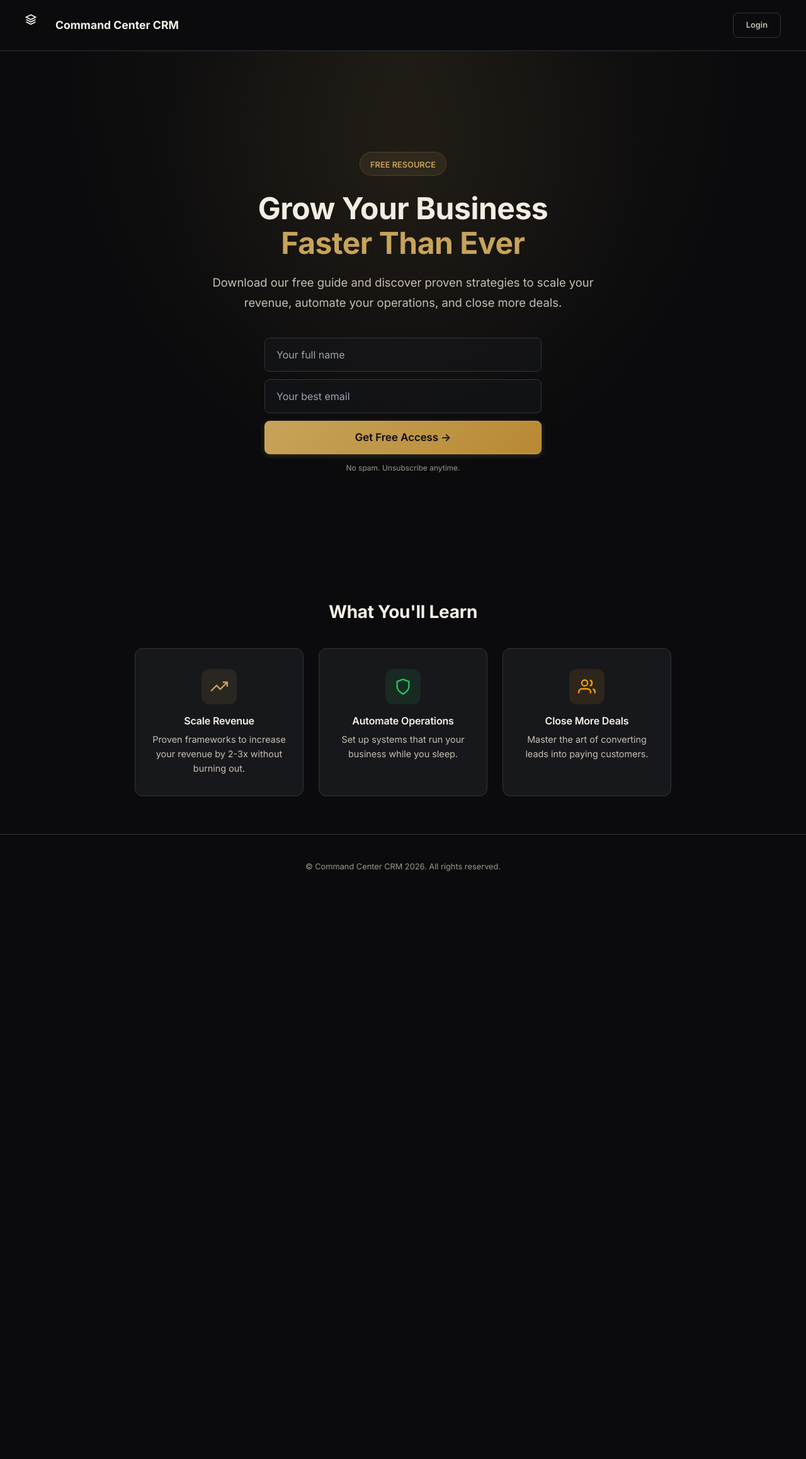
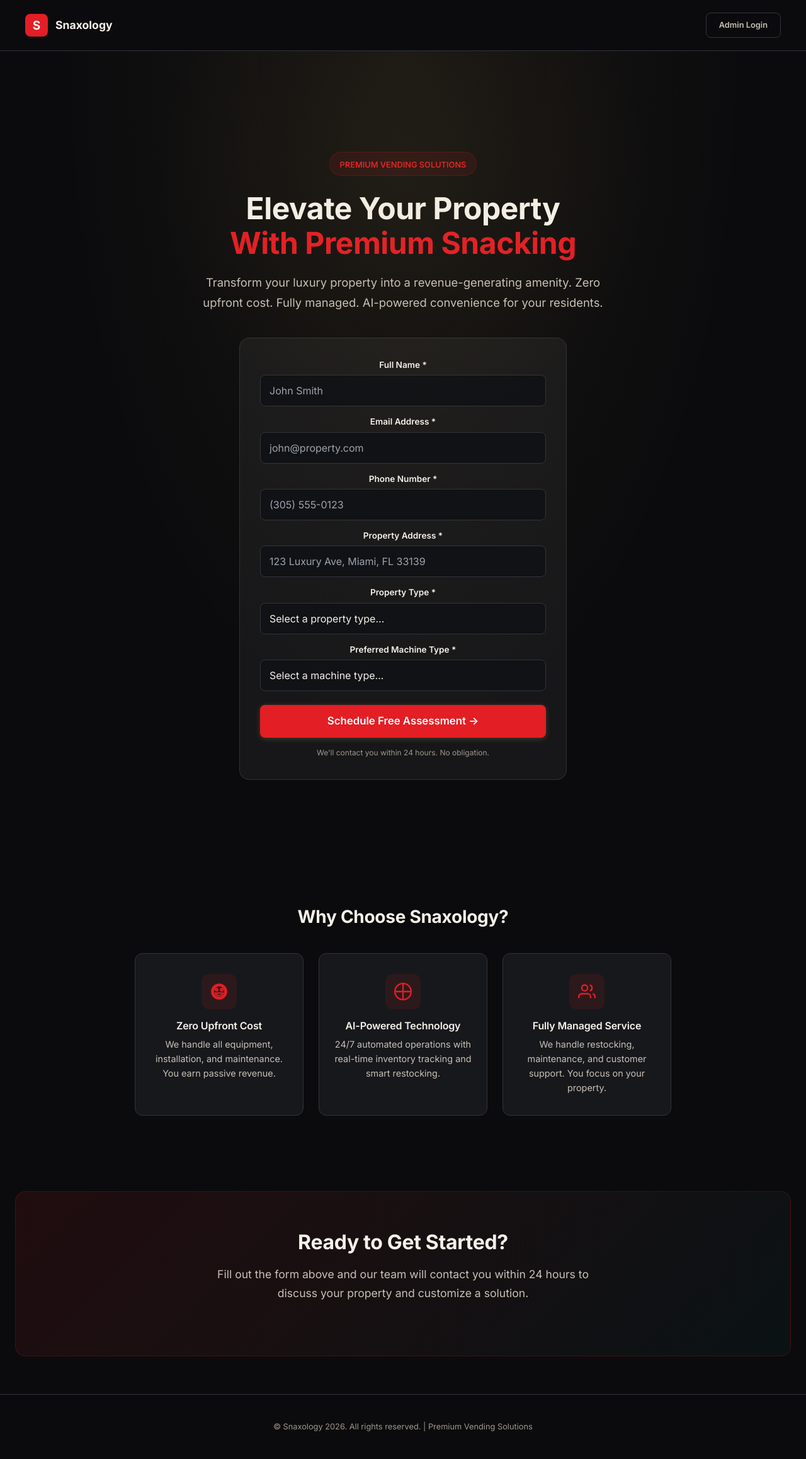
Before and after one commit to CCC1031/CRM, a Flask app: page /lp in a window 1280 px wide. Shown: the whole page at 63% size. Before the commit the page ends 1383 px from the top, so only its background shows below. Run offline with Flask 3, Linux system fonts and the light colour scheme; some libraries are stand-ins or nearby versions.

Commit message:
Customize landing page with Snaxology branding and property manager lead capture form

```diff
--- a/templates/public/landing.html
+++ b/templates/public/landing.html
@@ -1,78 +1,133 @@
 {% extends "base.html" %}
 
-{% block title %}{{ business_name }} - Get Your Free Guide{% endblock %}
+{% block title %}{{ business_name }} - Premium Vending Solutions for Luxury Properties{% endblock %}
 
 {% block body %}
 <div style="background: var(--bg-primary); min-height: 100vh;">
     <!-- Nav -->
     <nav style="padding: 20px 40px; display: flex; justify-content: space-between; align-items: center; border-bottom: 1px solid var(--border);">
         <div style="display: flex; align-items: center; gap: 12px;">
-            <div class="brand-icon" style="width: 36px; height: 36px;">
-                <svg width="18" height="18" viewBox="0 0 24 24" fill="none" stroke="currentColor" stroke-width="2.5"><path d="M12 2L2 7l10 5 10-5-10-5z"/><path d="M2 17l10 5 10-5"/><path d="M2 12l10 5 10-5"/></svg>
+            <div style="width: 36px; height: 36px; background: #E31E24; border-radius: 8px; display: flex; align-items: center; justify-content: center;">
+                <span style="color: white; font-weight: 700; font-size: 1.2rem;">S</span>
             </div>
-            <span style="font-weight: 700; color: var(--text-primary); font-size: 1.1rem;">{{ business_name }}</span>
+            <span style="font-weight: 700; color: var(--text-primary); font-size: 1.1rem;">Snaxology</span>
         </div>
-        <a href="/admin/login" class="btn btn-outline" style="font-size: 0.8rem;">Login</a>
+        <a href="/admin/login" class="btn btn-outline" style="font-size: 0.8rem;">Admin Login</a>
     </nav>
 
     <!-- Hero -->
     <section class="hero-section">
-        <div style="max-width: 680px; margin: 0 auto; text-align: center; padding: 80px 24px 60px;">
-            <div style="display: inline-block; background: var(--gold-tint); border: 1px solid rgba(199,163,90,0.2); border-radius: 20px; padding: 6px 16px; margin-bottom: 24px;">
-                <span style="color: var(--gold); font-size: 0.8rem; font-weight: 600;">FREE RESOURCE</span>
+        <div style="max-width: 720px; margin: 0 auto; text-align: center; padding: 80px 24px 60px;">
+            <div style="display: inline-block; background: rgba(227, 30, 36, 0.1); border: 1px solid rgba(227, 30, 36, 0.2); border-radius: 20px; padding: 6px 16px; margin-bottom: 24px;">
+                <span style="color: #E31E24; font-size: 0.8rem; font-weight: 600;">PREMIUM VENDING SOLUTIONS</span>
             </div>
             <h1 style="font-size: 3rem; font-weight: 700; color: var(--text-primary); line-height: 1.15; margin-bottom: 20px;">
-                Grow Your Business<br><span style="color: var(--gold);">Faster Than Ever</span>
+                Elevate Your Property<br><span style="color: #E31E24;">With Premium Snacking</span>
             </h1>
             <p style="font-size: 1.15rem; color: var(--text-muted); line-height: 1.7; margin-bottom: 40px;">
-                Download our free guide and discover proven strategies to scale your revenue, automate your operations, and close more deals.
+                Transform your luxury property into a revenue-generating amenity. Zero upfront cost. Fully managed. AI-powered convenience for your residents.
             </p>
 
             <!-- Capture Form -->
-            <form method="POST" action="/lp/submit" style="max-width: 440px; margin: 0 auto;">
-                <div style="display: flex; flex-direction: column; gap: 12px;">
-                    <input type="text" name="name" placeholder="Your full name" required style="padding: 14px 18px; font-size: 1rem;">
-                    <input type="email" name="email" placeholder="Your best email" required style="padding: 14px 18px; font-size: 1rem;">
-                    <button type="submit" class="btn btn-primary" style="padding: 14px 24px; font-size: 1.05rem; font-weight: 600;">
-                        Get Free Access →
+            <form method="POST" action="/lp/submit" style="max-width: 520px; margin: 0 auto; background: rgba(255,255,255,0.05); padding: 32px; border-radius: 16px; border: 1px solid rgba(255,255,255,0.1);">
+                <div style="display: flex; flex-direction: column; gap: 14px;">
+                    <!-- Name -->
+                    <div>
+                        <label style="display: block; font-size: 0.85rem; font-weight: 600; color: var(--text-primary); margin-bottom: 6px;">Full Name *</label>
+                        <input type="text" name="name" placeholder="John Smith" required style="width: 100%; padding: 12px 14px; font-size: 1rem; border: 1px solid var(--border); border-radius: 8px; background: var(--bg-secondary); color: var(--text-primary); box-sizing: border-box;">
+                    </div>
+
+                    <!-- Email -->
+                    <div>
+                        <label style="display: block; font-size: 0.85rem; font-weight: 600; color: var(--text-primary); margin-bottom: 6px;">Email Address *</label>
+                        <input type="email" name="email" placeholder="john@property.com" required style="width: 100%; padding: 12px 14px; font-size: 1rem; border: 1px solid var(--border); border-radius: 8px; background: var(--bg-secondary); color: var(--text-primary); box-sizing: border-box;">
+                    </div>
+
+                    <!-- Phone -->
+                    <div>
+                        <label style="display: block; font-size: 0.85rem; font-weight: 600; color: var(--text-primary); margin-bottom: 6px;">Phone Number *</label>
+                        <input type="tel" name="phone" placeholder="(305) 555-0123" required style="width: 100%; padding: 12px 14px; font-size: 1rem; border: 1px solid var(--border); border-radius: 8px; background: var(--bg-secondary); color: var(--text-primary); box-sizing: border-box;">
+                    </div>
+
+                    <!-- Property Address -->
+                    <div>
+                        <label style="display: block; font-size: 0.85rem; font-weight: 600; color: var(--text-primary); margin-bottom: 6px;">Property Address *</label>
+                        <input type="text" name="property_address" placeholder="123 Luxury Ave, Miami, FL 33139" required style="width: 100%; padding: 12px 14px; font-size: 1rem; border: 1px solid var(--border); border-radius: 8px; background: var(--bg-secondary); color: var(--text-primary); box-sizing: border-box;">
+                    </div>
+
+                    <!-- Location Type -->
+                    <div>
+                        <label style="display: block; font-size: 0.85rem; font-weight: 600; color: var(--text-primary); margin-bottom: 6px;">Property Type *</label>
+                        <select name="location_type" required style="width: 100%; padding: 12px 14px; font-size: 1rem; border: 1px solid var(--border); border-radius: 8px; background: var(--bg-secondary); color: var(--text-primary); box-sizing: border-box;">
+                            <option value="">Select a property type...</option>
+                            <option value="luxury_apartment">Luxury Apartment Complex</option>
+                            <option value="high_rise">High-Rise Building</option>
+                            <option value="resort">Resort/Hotel</option>
+                            <option value="office">Office Building</option>
+                            <option value="corporate">Corporate Campus</option>
+                            <option value="other">Other</option>
+                        </select>
+                    </div>
+
+                    <!-- Machine Type -->
+                    <div>
+                        <label style="display: block; font-size: 0.85rem; font-weight: 600; color: var(--text-primary); margin-bottom: 6px;">Preferred Machine Type *</label>
+                        <select name="machine_type" required style="width: 100%; padding: 12px 14px; font-size: 1rem; border: 1px solid var(--border); border-radius: 8px; background: var(--bg-secondary); color: var(--text-primary); box-sizing: border-box;">
+                            <option value="">Select a machine type...</option>
+                            <option value="haha_machines">Haha Machines (Snacks & Beverages)</option>
+                            <option value="stock_world">Stock World Machines (Premium Selection)</option>
+                            <option value="micro_market">Micro Market (Full Convenience Store)</option>
+                            <option value="unsure">Not Sure - Let Me Know</option>
+                        </select>
+                    </div>
+
+                    <!-- Submit Button -->
+                    <button type="submit" class="btn btn-primary" style="padding: 14px 24px; font-size: 1.05rem; font-weight: 600; background: #E31E24; border: none; color: white; border-radius: 8px; cursor: pointer; margin-top: 8px;">
+                        Schedule Free Assessment →
                     </button>
                 </div>
-                <p style="color: var(--text-subtle); font-size: 0.75rem; margin-top: 12px;">No spam. Unsubscribe anytime.</p>
+                <p style="color: var(--text-subtle); font-size: 0.75rem; margin-top: 14px;">We'll contact you within 24 hours. No obligation.</p>
             </form>
         </div>
     </section>
 
     <!-- Benefits -->
     <section style="max-width: 900px; margin: 0 auto; padding: 60px 24px;">
-        <h2 style="text-align: center; font-size: 1.75rem; font-weight: 700; color: var(--text-primary); margin-bottom: 40px;">What You'll Learn</h2>
+        <h2 style="text-align: center; font-size: 1.75rem; font-weight: 700; color: var(--text-primary); margin-bottom: 40px;">Why Choose Snaxology?</h2>
         <div class="grid-3" style="gap: 24px;">
             <div class="card" style="text-align: center; padding: 32px 24px;">
-                <div style="width: 56px; height: 56px; background: var(--gold-tint); border-radius: 12px; display: flex; align-items: center; justify-content: center; margin: 0 auto 16px;">
-                    <svg width="28" height="28" viewBox="0 0 24 24" fill="none" stroke="var(--gold)" stroke-width="2"><polyline points="23 6 13.5 15.5 8.5 10.5 1 18"/><polyline points="17 6 23 6 23 12"/></svg>
+                <div style="width: 56px; height: 56px; background: rgba(227, 30, 36, 0.1); border-radius: 12px; display: flex; align-items: center; justify-content: center; margin: 0 auto 16px;">
+                    <svg width="28" height="28" viewBox="0 0 24 24" fill="none" stroke="#E31E24" stroke-width="2"><path d="M12 2C6.48 2 2 6.48 2 12s4.48 10 10 10 10-4.48 10-10S17.52 2 12 2zm0 18c-4.41 0-8-3.59-8-8s3.59-8 8-8 8 3.59 8 8-3.59 8-8 8zm3.5-9c.83 0 1.5-.67 1.5-1.5S16.33 8 15.5 8 14 8.67 14 9.5s.67 1.5 1.5 1.5zm-7 0c.83 0 1.5-.67 1.5-1.5S9.33 8 8.5 8 7 8.67 7 9.5 7.67 11 8.5 11zm3.5 6.5c2.33 0 4.31-1.46 5.11-3.5H6.89c.8 2.04 2.78 3.5 5.11 3.5z"/></svg>
                 </div>
-                <h3 style="color: var(--text-primary); font-weight: 600; margin-bottom: 8px;">Scale Revenue</h3>
-                <p style="color: var(--text-muted); font-size: 0.9rem; line-height: 1.6;">Proven frameworks to increase your revenue by 2-3x without burning out.</p>
+                <h3 style="color: var(--text-primary); font-weight: 600; margin-bottom: 8px;">Zero Upfront Cost</h3>
+                <p style="color: var(--text-muted); font-size: 0.9rem; line-height: 1.6;">We handle all equipment, installation, and maintenance. You earn passive revenue.</p>
             </div>
             <div class="card" style="text-align: center; padding: 32px 24px;">
-                <div style="width: 56px; height: 56px; background: rgba(34,197,94,0.1); border-radius: 12px; display: flex; align-items: center; justify-content: center; margin: 0 auto 16px;">
-                    <svg width="28" height="28" viewBox="0 0 24 24" fill="none" stroke="var(--success)" stroke-width="2"><path d="M12 22s8-4 8-10V5l-8-3-8 3v7c0 6 8 10 8 10z"/></svg>
+                <div style="width: 56px; height: 56px; background: rgba(227, 30, 36, 0.1); border-radius: 12px; display: flex; align-items: center; justify-content: center; margin: 0 auto 16px;">
+                    <svg width="28" height="28" viewBox="0 0 24 24" fill="none" stroke="#E31E24" stroke-width="2"><path d="M12 1v22m11-11H1"/><circle cx="12" cy="12" r="11"/></svg>
                 </div>
-                <h3 style="color: var(--text-primary); font-weight: 600; margin-bottom: 8px;">Automate Operations</h3>
-                <p style="color: var(--text-muted); font-size: 0.9rem; line-height: 1.6;">Set up systems that run your business while you sleep.</p>
+                <h3 style="color: var(--text-primary); font-weight: 600; margin-bottom: 8px;">AI-Powered Technology</h3>
+                <p style="color: var(--text-muted); font-size: 0.9rem; line-height: 1.6;">24/7 automated operations with real-time inventory tracking and smart restocking.</p>
             </div>
             <div class="card" style="text-align: center; padding: 32px 24px;">
-                <div style="width: 56px; height: 56px; background: rgba(245,158,11,0.1); border-radius: 12px; display: flex; align-items: center; justify-content: center; margin: 0 auto 16px;">
-                    <svg width="28" height="28" viewBox="0 0 24 24" fill="none" stroke="var(--warning)" stroke-width="2"><path d="M17 21v-2a4 4 0 0 0-4-4H5a4 4 0 0 0-4 4v2"/><circle cx="9" cy="7" r="4"/><path d="M23 21v-2a4 4 0 0 0-3-3.87"/><path d="M16 3.13a4 4 0 0 1 0 7.75"/></svg>
+                <div style="width: 56px; height: 56px; background: rgba(227, 30, 36, 0.1); border-radius: 12px; display: flex; align-items: center; justify-content: center; margin: 0 auto 16px;">
+                    <svg width="28" height="28" viewBox="0 0 24 24" fill="none" stroke="#E31E24" stroke-width="2"><path d="M17 21v-2a4 4 0 0 0-4-4H5a4 4 0 0 0-4 4v2"/><circle cx="9" cy="7" r="4"/><path d="M23 21v-2a4 4 0 0 0-3-3.87"/><path d="M16 3.13a4 4 0 0 1 0 7.75"/></svg>
                 </div>
-                <h3 style="color: var(--text-primary); font-weight: 600; margin-bottom: 8px;">Close More Deals</h3>
-                <p style="color: var(--text-muted); font-size: 0.9rem; line-height: 1.6;">Master the art of converting leads into paying customers.</p>
+                <h3 style="color: var(--text-primary); font-weight: 600; margin-bottom: 8px;">Fully Managed Service</h3>
+                <p style="color: var(--text-muted); font-size: 0.9rem; line-height: 1.6;">We handle restocking, maintenance, and customer support. You focus on your property.</p>
             </div>
         </div>
     </section>
 
+    <!-- CTA Section -->
+    <section style="background: linear-gradient(135deg, rgba(227, 30, 36, 0.1) 0%, rgba(14, 165, 160, 0.05) 100%); margin: 60px 24px; padding: 60px 24px; border-radius: 16px; text-align: center; border: 1px solid rgba(227, 30, 36, 0.2);">
+        <h2 style="font-size: 2rem; font-weight: 700; color: var(--text-primary); margin-bottom: 16px;">Ready to Get Started?</h2>
+        <p style="font-size: 1.1rem; color: var(--text-muted); margin-bottom: 24px; max-width: 600px; margin-left: auto; margin-right: auto;">Fill out the form above and our team will contact you within 24 hours to discuss your property and customize a solution.</p>
+    </section>
+
     <!-- Footer -->
     <footer style="text-align: center; padding: 40px 24px; border-top: 1px solid var(--border);">
-        <p style="color: var(--text-subtle); font-size: 0.8rem;">&copy; {{ business_name }} 2026. All rights reserved.</p>
+        <p style="color: var(--text-subtle); font-size: 0.8rem;">&copy; Snaxology 2026. All rights reserved. | Premium Vending Solutions</p>
     </footer>
 </div>
 {% endblock %}
```
